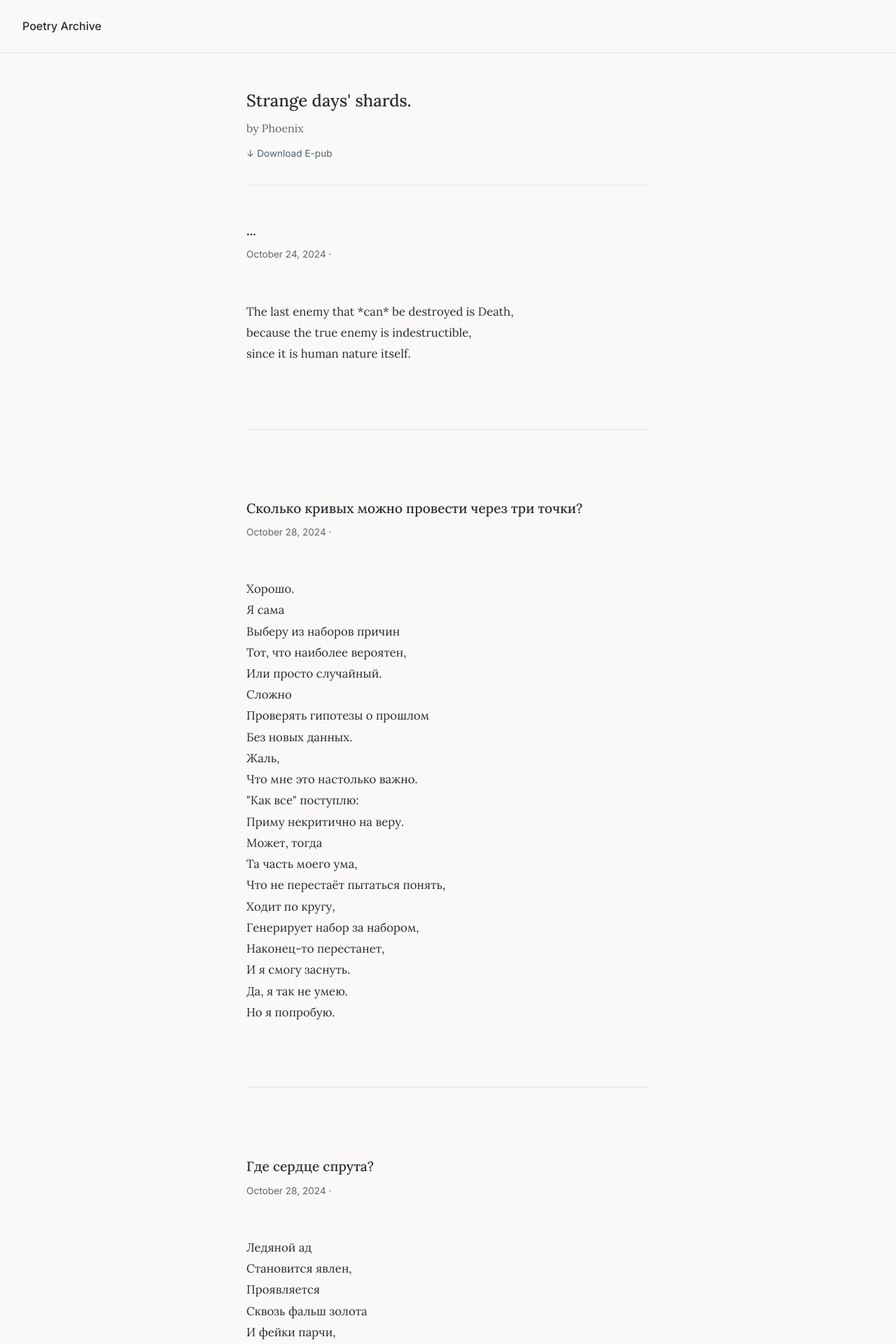
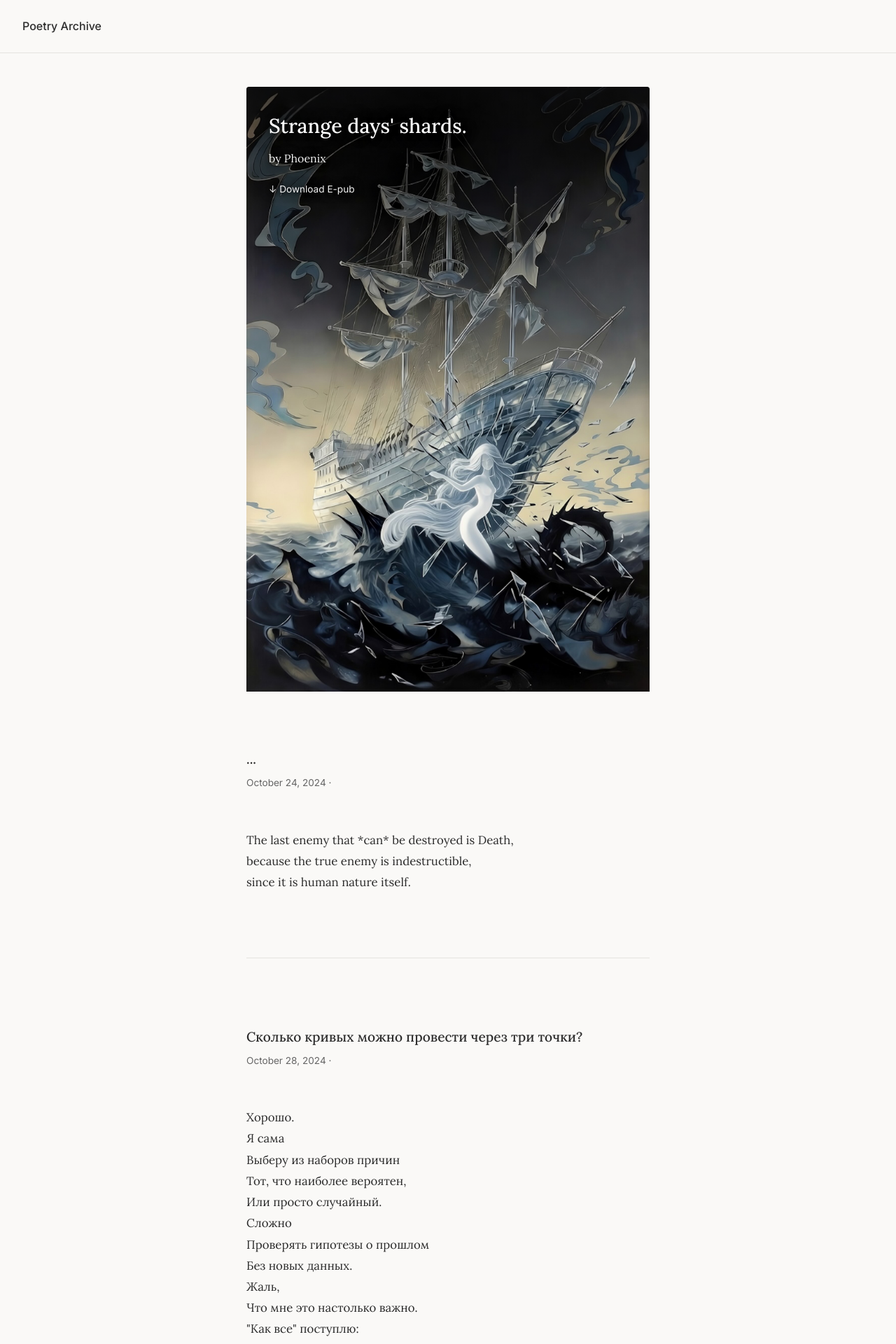
Before and after one commit to whobyphoenix/poetry, a Jekyll site: the page built from _books/strange-days-shards.md, in a window 1280 px wide. Shown: the top 1920 px of the page at 70% size. Built offline with Jekyll 4.4.1, drawn with Linux system fonts in a browser that asks for light colours.

Commit message:
Add cover for 'strange-days-shards'

```diff
--- a/_books/strange-days-shards.md
+++ b/_books/strange-days-shards.md
@@ -2,4 +2,5 @@
 title: "Strange days' shards."
 author: phoenix
 default_poem_title: "..."
+cover: strange-days-shards.jpg
 ---
```
Also changed, not shown: assets/images/covers/strange-days-shards.jpg (added).
